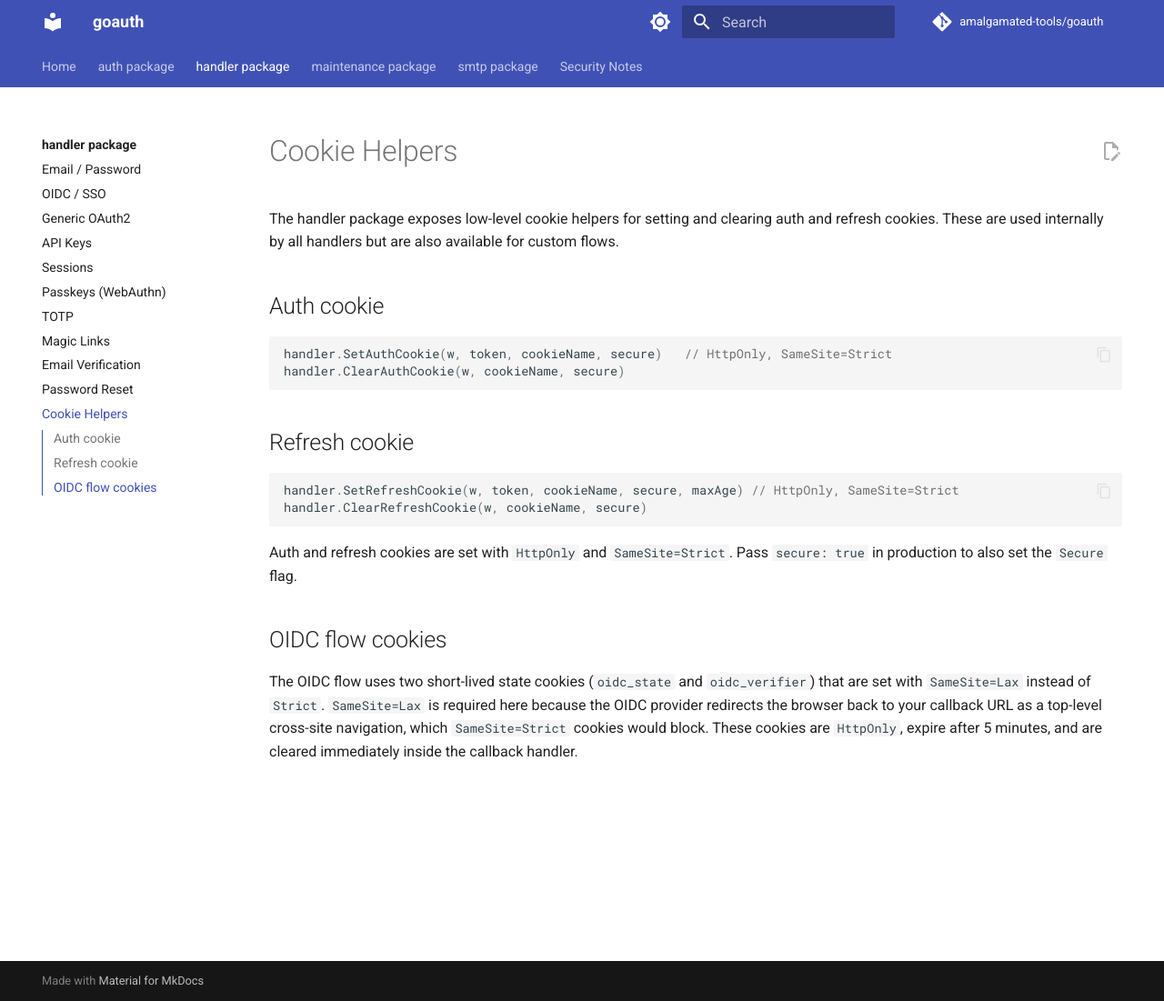
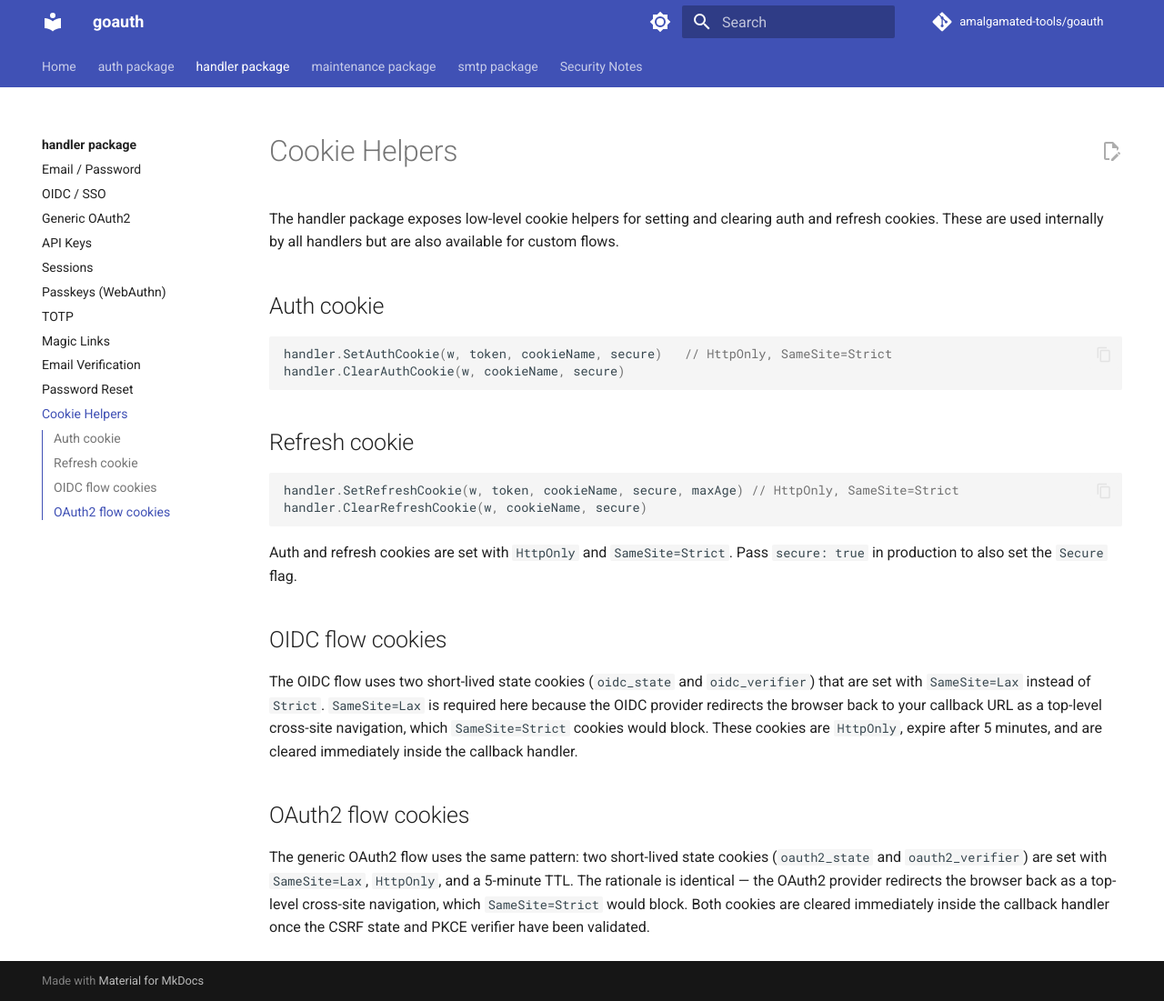
Before and after one commit to amalgamated-tools/goauth, an MkDocs documentation site: the page built from docs/handler/cookies.md, in a window 1280 px wide and 1101 px high. Shown: the whole window at 91% size. Built offline with MkDocs 1.6.1 and Material for MkDocs 9.7.7, drawn with Linux system fonts in a browser that asks for light colours; comment, search, counter and statistics services are not loaded.

Commit message:
docs: document OAuth2 flow state cookies (SameSite=Lax) in cookies.md and security.md
The OAuth2Handler uses the same short-lived SameSite=Lax HttpOnly state
cookies (oauth2_state, oauth2_verifier, 5-minute TTL) as OIDCHandler for
the same reason — the provider redirects the browser back as a top-level
cross-site navigation that SameSite=Strict would block.

- Add 'OAuth2 flow cookies' section to docs/handler/cookies.md explaining
  the oauth2_state and oauth2_verifier cookies and the SameSite=Lax rationale
- Update the 'Cookie security' bullet in docs/security.md to name all four
  flow state cookies (oidc_state, oidc_verifier, oauth2_state, oauth2_verifier)
  rather than only the OIDC pair

Co-authored-by: Copilot <223556219+Copilot@users.noreply.github.com>

```diff
--- a/docs/handler/cookies.md
+++ b/docs/handler/cookies.md
@@ -21,3 +21,7 @@ Auth and refresh cookies are set with `HttpOnly` and `SameSite=Strict`. Pass `se
 ## OIDC flow cookies
 
 The OIDC flow uses two short-lived state cookies (`oidc_state` and `oidc_verifier`) that are set with `SameSite=Lax` instead of `Strict`. `SameSite=Lax` is required here because the OIDC provider redirects the browser back to your callback URL as a top-level cross-site navigation, which `SameSite=Strict` cookies would block. These cookies are `HttpOnly`, expire after 5 minutes, and are cleared immediately inside the callback handler.
+
+## OAuth2 flow cookies
+
+The generic OAuth2 flow uses the same pattern: two short-lived state cookies (`oauth2_state` and `oauth2_verifier`) are set with `SameSite=Lax`, `HttpOnly`, and a 5-minute TTL. The rationale is identical — the OAuth2 provider redirects the browser back as a top-level cross-site navigation, which `SameSite=Strict` would block. Both cookies are cleared immediately inside the callback handler once the CSRF state and PKCE verifier have been validated.
```
Also changed, not shown: docs/security.md (+1 -1 lines).
